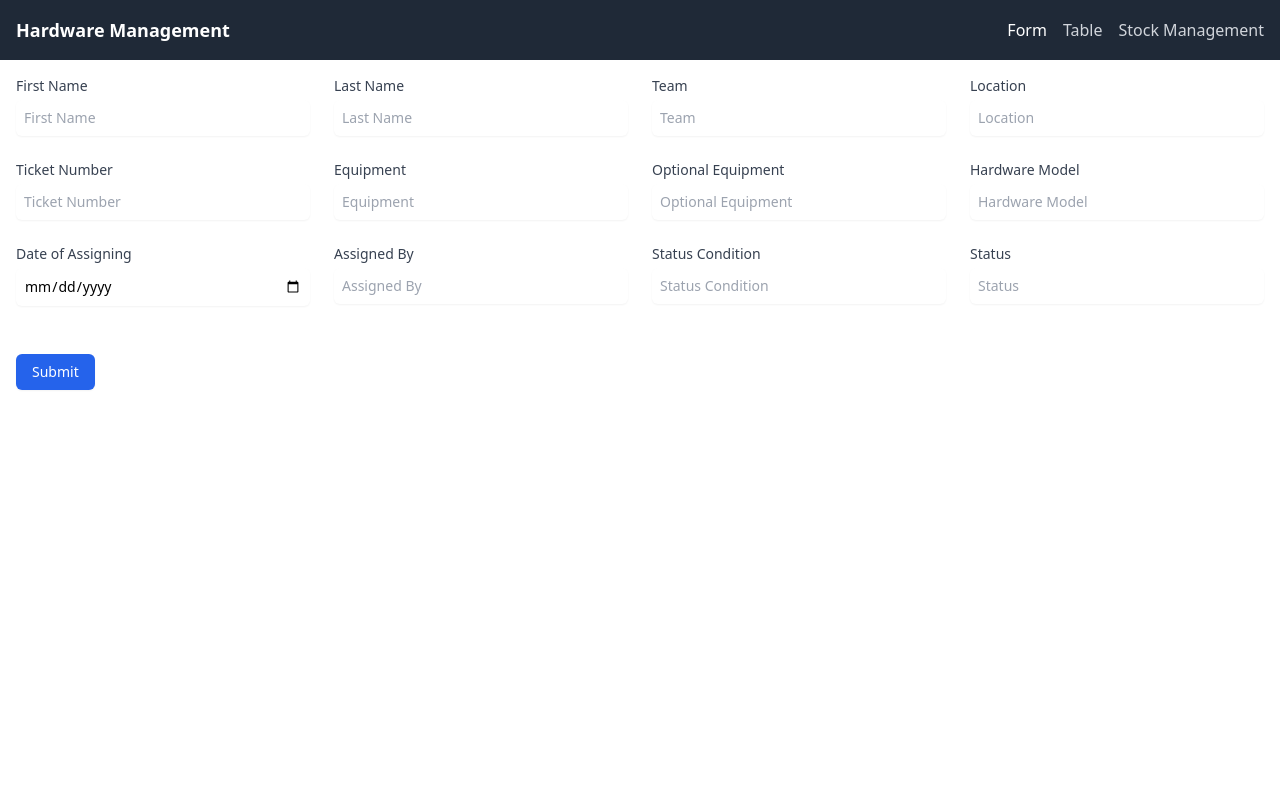
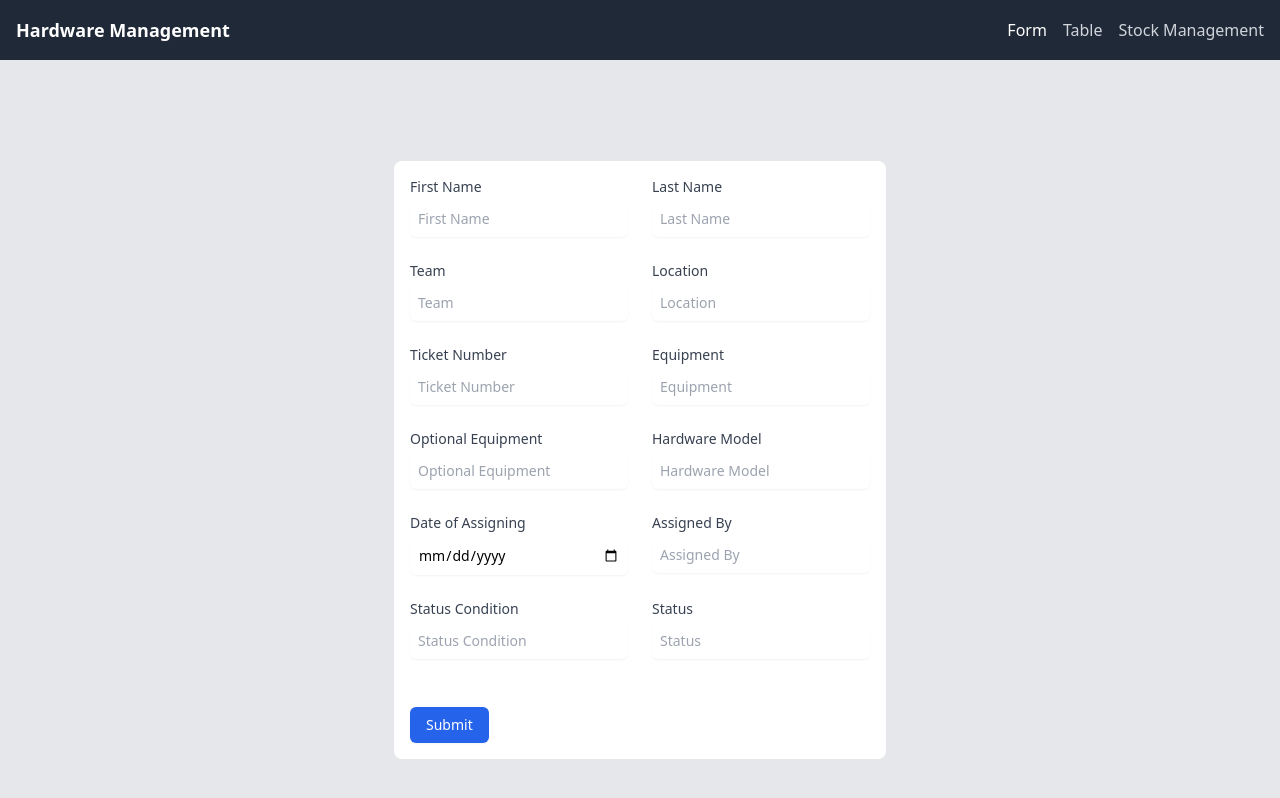
Before and after one commit to thehassanshaikh/inventory, a React (Create React App) app: page / in a window 1280 px wide. Shown: the top 798 px of the page. Built offline with nearby package versions, Linux system fonts and the light colour scheme; no server answers.

Commit message:
style the table and form

```diff
--- a/src/App.js
+++ b/src/App.js
@@ -9,7 +9,7 @@ const App = () => {
   return (
     <Router>
       <Navbar />
-      <div className="container mx-auto p-4">
+      <div className="flex justify-center min-h-screen	bg-gray-200">
         <Routes>
           <Route path="/" element={<HardwareForm />} />
           <Route path="/table" element={<HardwareTable />} />
--- a/src/components/HardwareForm.js
+++ b/src/components/HardwareForm.js
@@ -52,8 +52,9 @@ const HardwareForm = () => {
   };
 
   return (
-    <form onSubmit={handleSubmit} className="space-y-6">
-    <div className="grid grid-cols-1 sm:grid-cols-2 lg:grid-cols-4 gap-6 mb-6">
+    <div className='min-h-screen flex items-center'>
+      <form onSubmit={handleSubmit} className="space-y-6 bg-white p-4 rounded-lg">
+        <div className="grid grid-cols-1 sm:grid-cols-2 lg:grid-cols-2 gap-6 mb-6">
           {/* <!-- First Row --> */}
           <div>
             <label for="firstName" className="block text-sm font-medium text-gray-700">First Name</label>
@@ -111,6 +112,7 @@ const HardwareForm = () => {
 
         <button className="bg-blue-600 text-white py-2 px-4 rounded-md shadow-sm text-sm font-medium hover:bg-blue-700 focus:outline-none focus:ring-2 focus:ring-blue-500 focus:ring-opacity-50" type="submit">Submit</button>
       </form>
+    </div>
   );
 };
 
--- a/src/components/HardwareTable.js
+++ b/src/components/HardwareTable.js
@@ -47,6 +47,7 @@ const HardwareTable = () => {
   };
 
   return (
+    <div className='p-4'>
       <div className="overflow-x-auto">
         {editing && currentData ? (
           <EditForm
@@ -55,7 +56,7 @@ const HardwareTable = () => {
             setEditing={setEditing}
           />
         ) : (
-        <table className="min-w-full divide-y-2 divide-gray-200 bg-white text-sm">
+          <table className="min-w-full divide-y-2 divide-gray-200 bg-gray-50 text-sm p-2 rounded">
             <thead className="ltr:text-left rtl:text-right">
               <tr>
                 <th className="whitespace-nowrap px-4 py-2 font-medium text-gray-900">TimeStamp</th>
@@ -78,7 +79,7 @@ const HardwareTable = () => {
             <tbody className="divide-y divide-gray-200">
               {data.map(item => (
                 <tr key={item.id}>
-                  <td >{item.timestamp.toDate().toLocaleString()}</td>
+                  <td className="whitespace-nowrap px-4 py-2 text-gray-700" >{item.timestamp.toDate().toLocaleString()}</td>
                   <td className="whitespace-nowrap px-4 py-2 font-medium text-gray-900">{item.firstName}</td>
                   <td className="whitespace-nowrap px-4 py-2 text-gray-700">{item.lastName}</td>
                   <td className="whitespace-nowrap px-4 py-2 text-gray-700">{item.ticketNumber}</td>
@@ -93,8 +94,8 @@ const HardwareTable = () => {
                   <td className="whitespace-nowrap px-4 py-2 text-gray-700">{item.statusCondition}</td>
                   <td className="whitespace-nowrap px-4 py-2 text-gray-700">{item.status}</td>
                   <td>
-                    <button className="inline-block rounded bg-indigo-600 px-4 py-2 text-xs font-medium text-white hover:bg-indigo-700" onClick={() => handleEdit(item)}>Edit</button>
-                    <button className="inline-block rounded bg-red-600 px-4 py-2 text-xs font-medium text-white hover:bg-red-700" onClick={() => handleDelete(item.id)}>Delete</button>
+                    <button className="inline-block rounded bg-indigo-600 px-4 py-2 text-xs font-medium text-white hover:bg-indigo-700 m-1" onClick={() => handleEdit(item)}>Edit</button>
+                    <button className="inline-block rounded bg-red-600 px-4 py-2 text-xs font-medium text-white hover:bg-red-700  m-1" onClick={() => handleDelete(item.id)}>Delete</button>
                   </td>
                 </tr>
               ))}
@@ -102,10 +103,11 @@ const HardwareTable = () => {
           </table>
         )}
       </div>
+    </div>
   );
 };
 
-      const EditForm = ({currentData, handleUpdate, setEditing}) => {
+const EditForm = ({ currentData, handleUpdate, setEditing }) => {
   const [formData, setFormData] = useState(currentData);
 
   const handleChange = (e) => {
```
Lines whose indentation alone changed are shown as unchanged.
